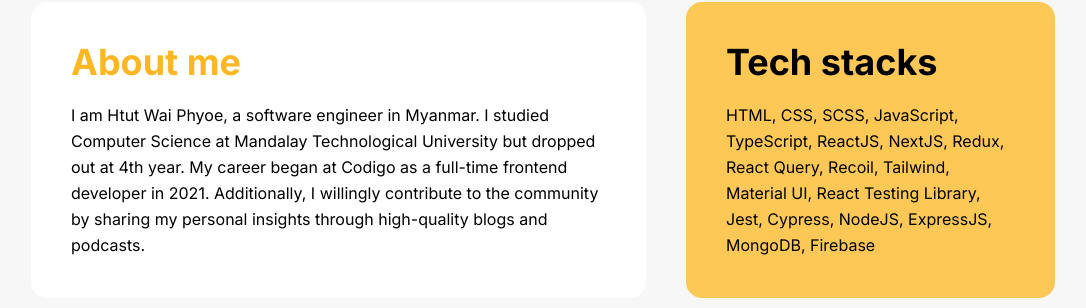
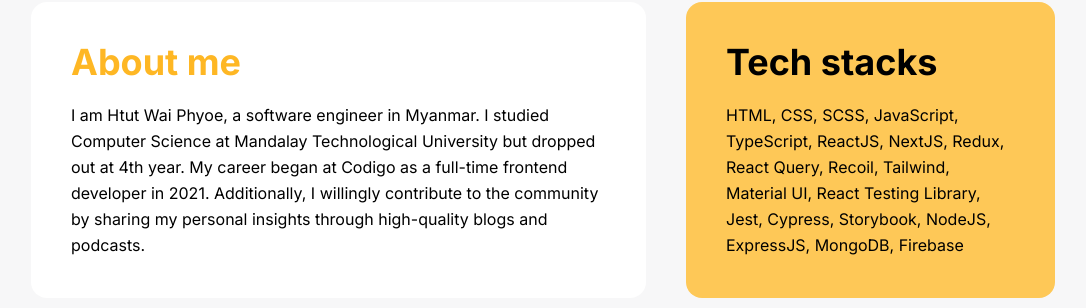
Before and after one commit to htutwaiphyoe/portfolio, a Next.js app: page / in a window 1280 px wide. Shown: the part 586-894 px from the top of the page, without its empty margins (97-1183 px from the left). Built offline with nearby package versions, Linux system fonts and the light colour scheme.

Commit message:
feat: storybook

```diff
--- a/app/page.tsx
+++ b/app/page.tsx
@@ -49,7 +49,7 @@
           <p>
             HTML, CSS, SCSS, JavaScript, TypeScript, ReactJS, NextJS, Redux,
             React Query, Recoil, Tailwind, Material UI, React Testing Library,
-            Jest, Cypress, NodeJS, ExpressJS, MongoDB, Firebase
+            Jest, Cypress, Storybook, NodeJS, ExpressJS, MongoDB, Firebase
           </p>
         </div>
       </section>
```
